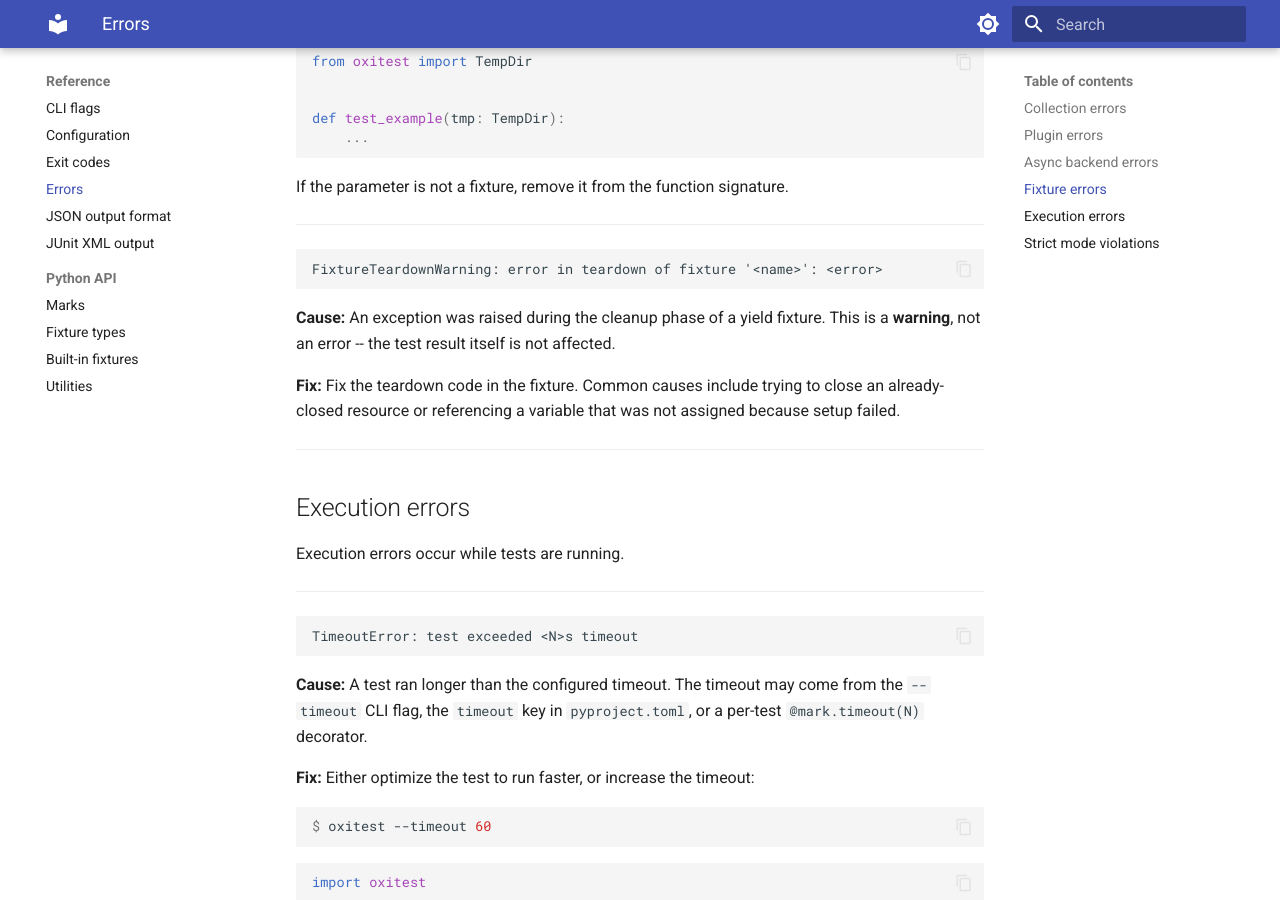
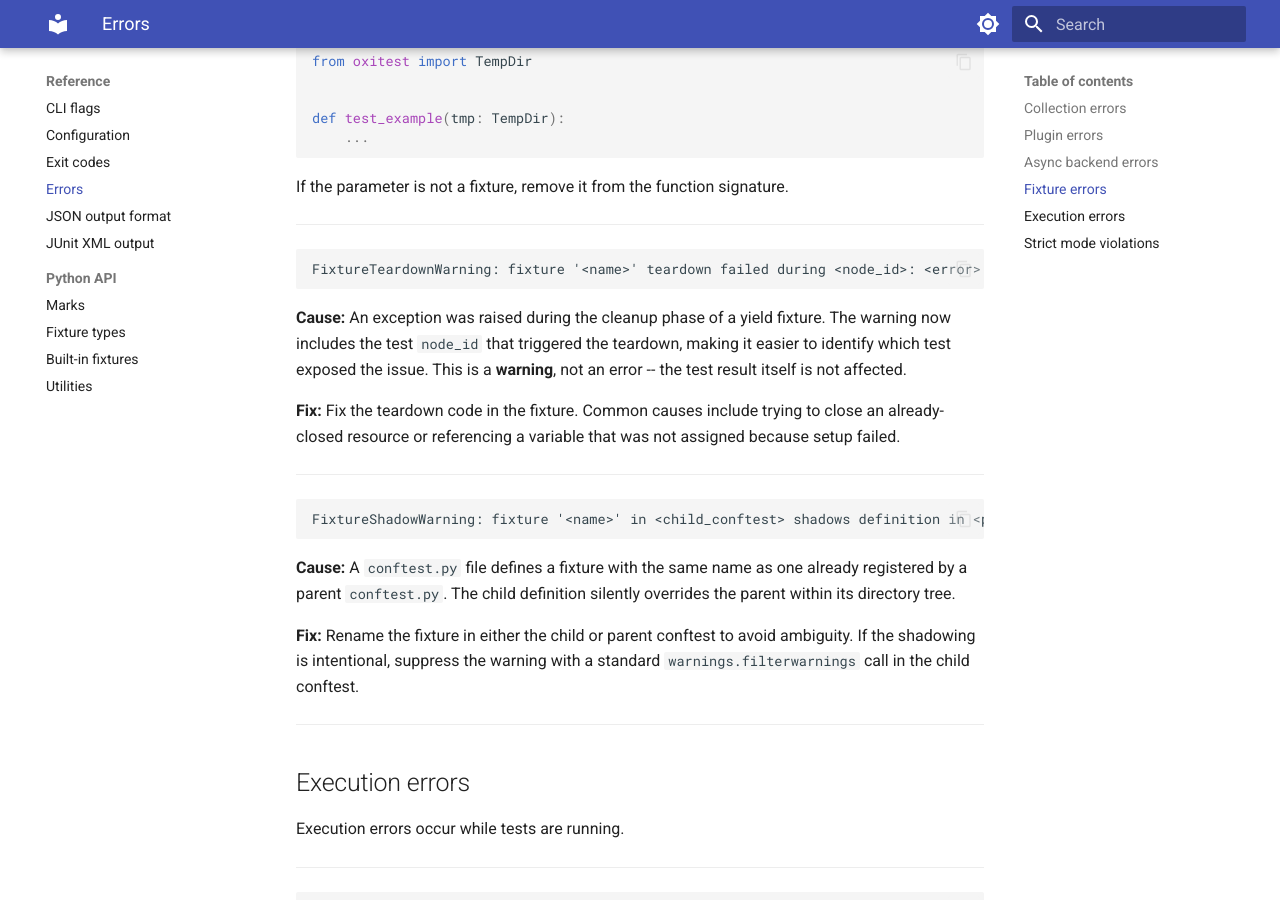
Before and after one commit to kalonji-tools/oxitest, an MkDocs documentation site: the page built from docs/src/reference/errors.md, in a window 1280 px wide and 900 px high, scrolled down 4508 px. Built offline with MkDocs 1.6.1 and Material for MkDocs 9.7.7, drawn with Linux system fonts in a browser that asks for light colours; some of the changed text lies outside the part shown.

Commit message:
docs: add fixture diagnostic entries to error catalog
Add missing-return-annotation, unused-fixture, and FixtureShadowWarning
entries. Update FixtureTeardownWarning to reflect the new format that
includes test node_id. Fix unused ty:ignore comment in test file.

Assisted-by: Claude Opus 4.6 (1M context) <noreply@anthropic.com>

````diff
--- a/docs/src/reference/errors.md
+++ b/docs/src/reference/errors.md
@@ -252,15 +252,31 @@ If the parameter is not a fixture, remove it from the function signature.
 ---
 
 ```text
-FixtureTeardownWarning: error in teardown of fixture '<name>': <error>
+FixtureTeardownWarning: fixture '<name>' teardown failed during <node_id>: <error>
 ```
 
 **Cause:** An exception was raised during the cleanup phase of a yield fixture.
-This is a **warning**, not an error -- the test result itself is not affected.
+The warning now includes the test `node_id` that triggered the teardown, making
+it easier to identify which test exposed the issue. This is a **warning**, not
+an error -- the test result itself is not affected.
 
 **Fix:** Fix the teardown code in the fixture. Common causes include trying to
 close an already-closed resource or referencing a variable that was not
 assigned because setup failed.
+
+---
+
+```text
+FixtureShadowWarning: fixture '<name>' in <child_conftest> shadows definition in <parent_conftest>
+```
+
+**Cause:** A `conftest.py` file defines a fixture with the same name as one
+already registered by a parent `conftest.py`. The child definition silently
+overrides the parent within its directory tree.
+
+**Fix:** Rename the fixture in either the child or parent conftest to avoid
+ambiguity. If the shadowing is intentional, suppress the warning with a
+standard `warnings.filterwarnings` call in the child conftest.
 
 ---
 
@@ -397,3 +413,44 @@ markers = [
 ```
 
 ---
+
+```text
+missing-return-annotation   <fixture_name>
+```
+
+**Cause:** A fixture function in `conftest.py` does not have a return type
+annotation. Strict mode requires explicit return types on all fixtures for
+clarity and type safety.
+
+**Fix:** Add a return type annotation to the fixture function:
+
+```python
+from oxitest import Fixtures, Yields
+
+fixtures = Fixtures()
+
+
+@fixtures.fixture
+def db_connection() -> Yields[Connection]:
+    conn = Connection()
+    yield conn
+    conn.close()
+```
+
+---
+
+```text
+unused-fixture   <fixture_name>
+```
+
+**Cause:** A fixture defined in `conftest.py` is never referenced by any
+collected test (neither via `Fixture[T]` annotations nor as a dependency of
+another fixture that is used). This often indicates dead code or a typo in
+a parameter name.
+
+**Fix:** Either remove the unused fixture from `conftest.py`, or add a test
+that uses it. If the fixture is intentionally unused (e.g., an `autouse`
+fixture), verify that it is marked with `autouse=True` -- autouse fixtures
+are excluded from this check.
+
+---
````
Also changed, not shown: 1 other file.
